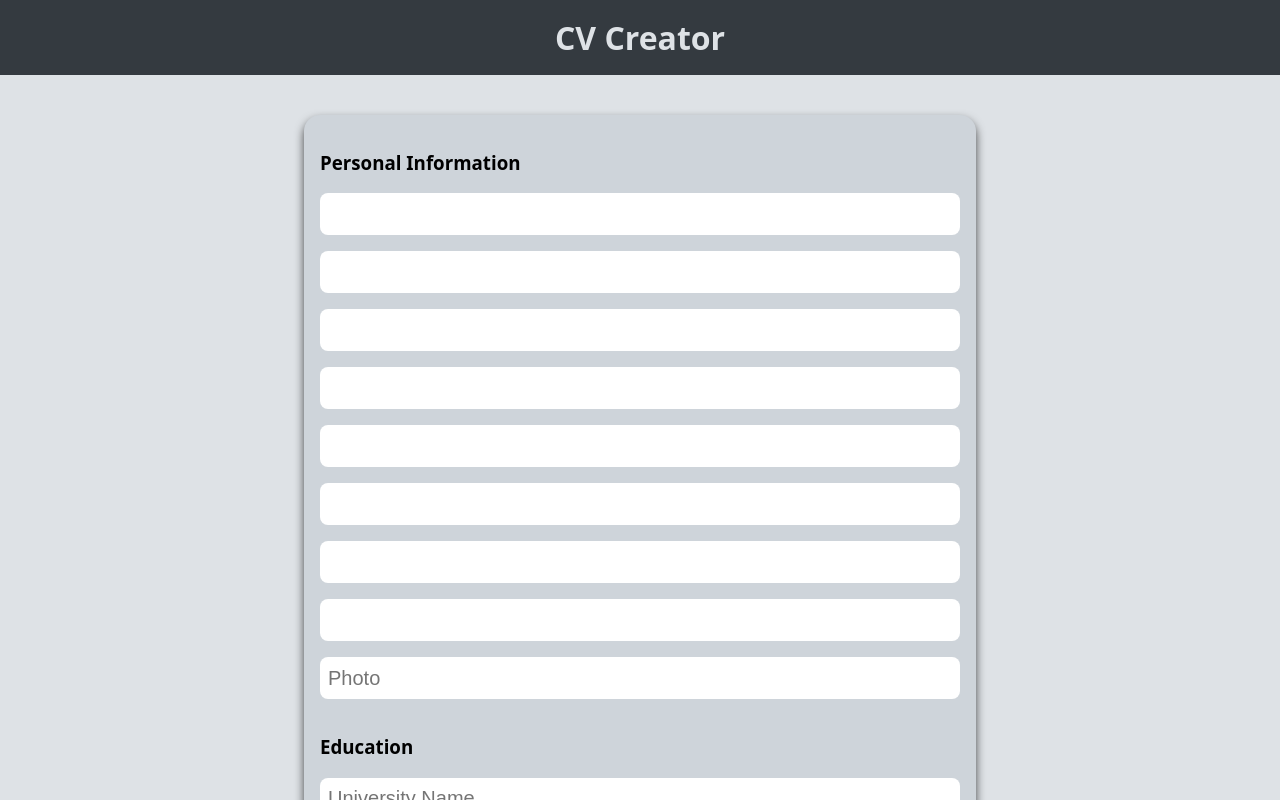
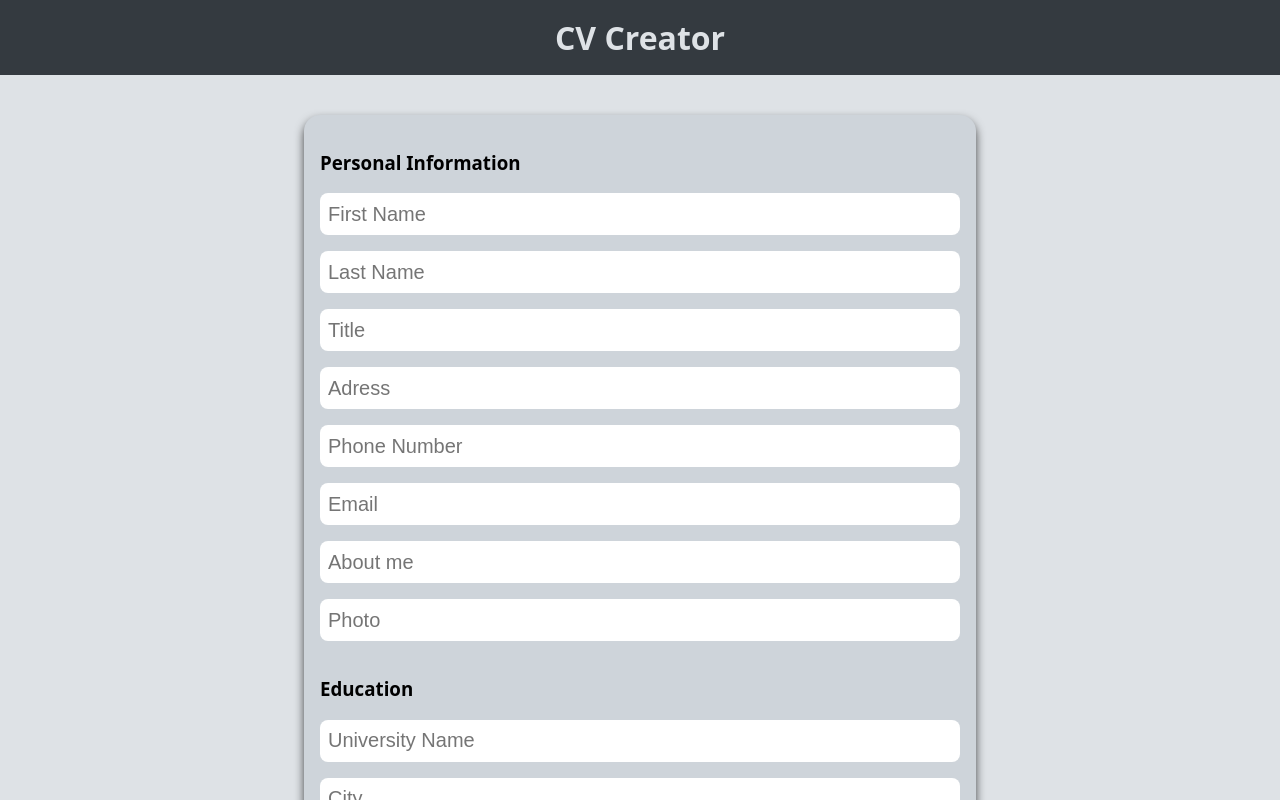
Before and after one commit to dariojularic/CV-creator-react, a React (Vite) app: page / in a window 1280 px wide. Shown: the top 800 px of the page. Built offline with nearby package versions, Linux system fonts and the light colour scheme.

Commit message:
Refactor code

```diff
--- a/src/PersonalInformation.jsx
+++ b/src/PersonalInformation.jsx
@@ -14,11 +14,11 @@ function PersonalInformation(props) {
         const key = Object.keys(field);
         return (
           <Input
-          // key={field[key].meta.name}
-          // type={field[key].meta.type}
-          // placeholder={field[key].meta.placeholder}
-          // name={field[key].meta.name}
-          // handleChange={handleChange}
+            key={field[key].meta.name}
+            type={field[key].meta.type}
+            placeholder={field[key].meta.placeholder}
+            name={field[key].meta.name}
+            handleChange={handleChange}
           />
         );
       })}
```
